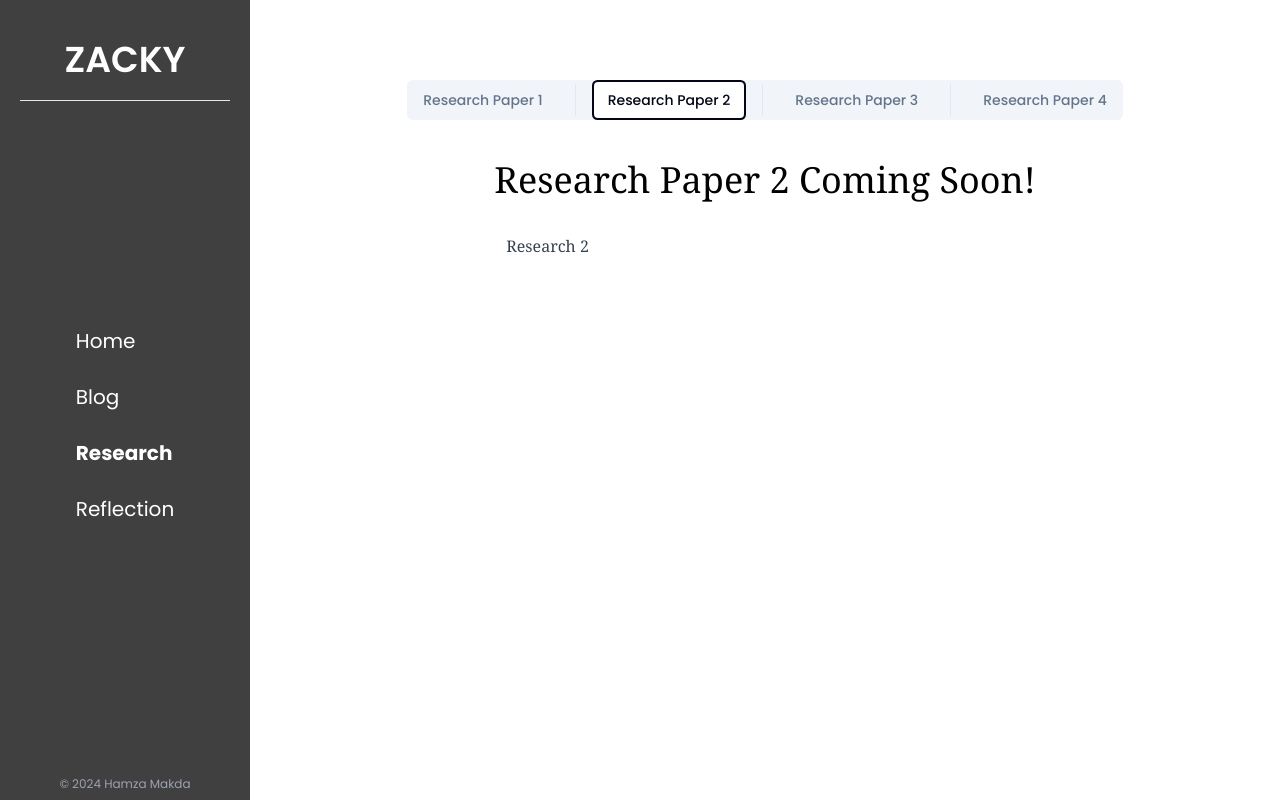
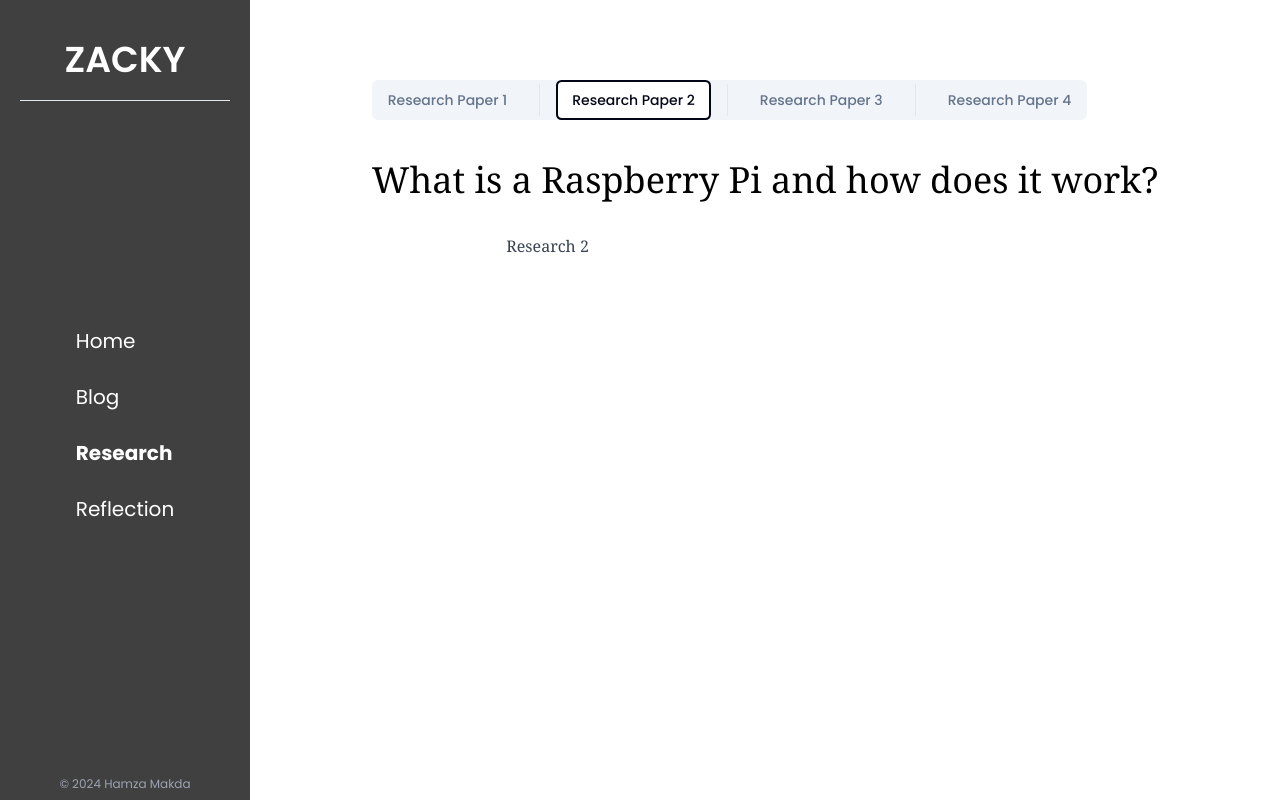
Before and after one commit to VaitVhat52/20time, a Next.js app: page /research in a window 1280 px wide. Both pictures are taken after a click on the tab "Research Paper 2". Built offline with nearby package versions, Linux system fonts and the light colour scheme.

Commit message:
Update page.jsx

```diff
--- a/src/app/research/page.jsx
+++ b/src/app/research/page.jsx
@@ -70,7 +70,7 @@ const research = () => {
         </TabsContent>
         <TabsContent value="2">
           <h2 className="font-serif text-4xl pb-8 text-center">
-            Research Paper 2 Coming Soon!
+            What is a Raspberry Pi and how does it work?
           </h2>
           <Markdown className="font-serif prose indent-8 mx-auto">
             {research2}
```
